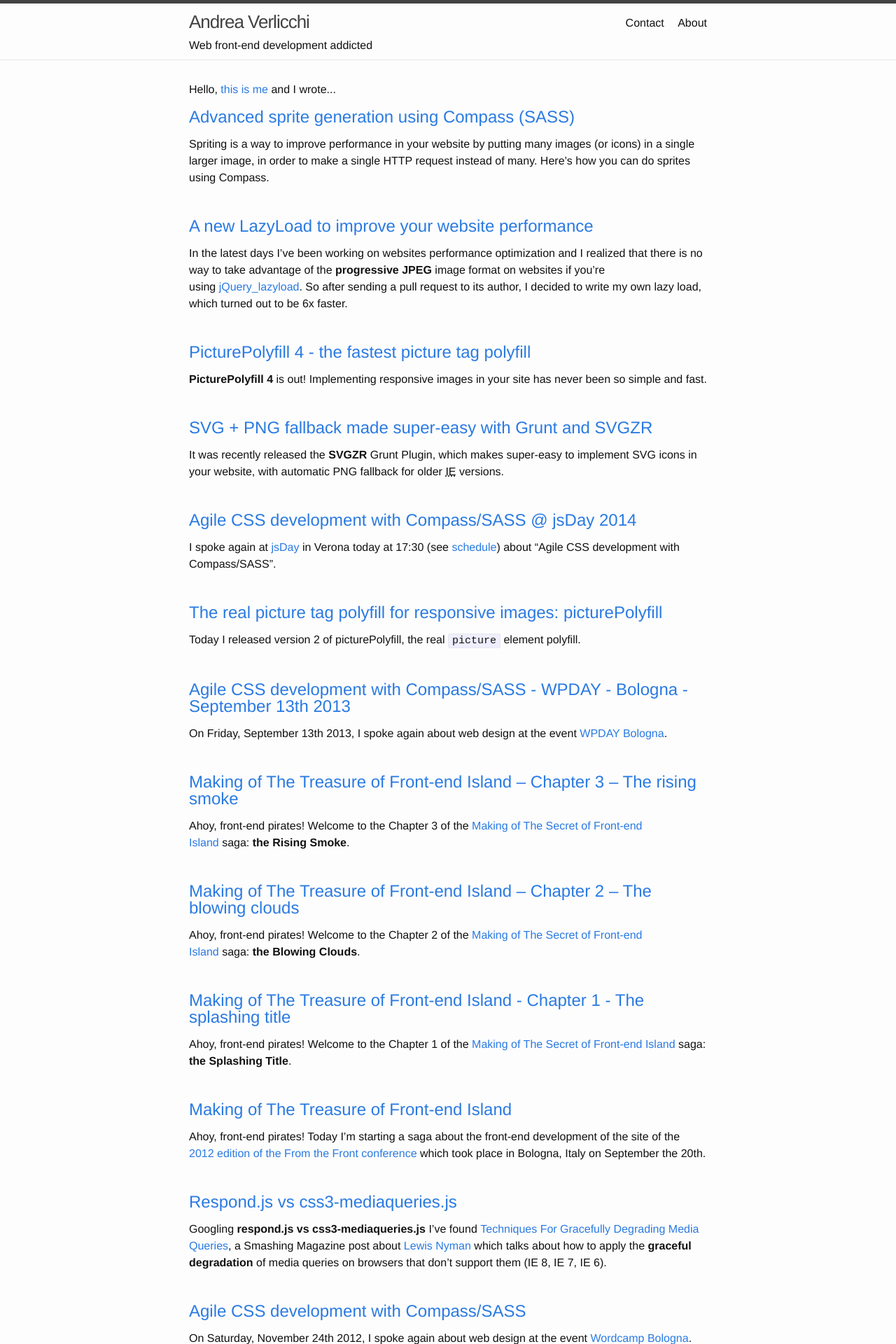
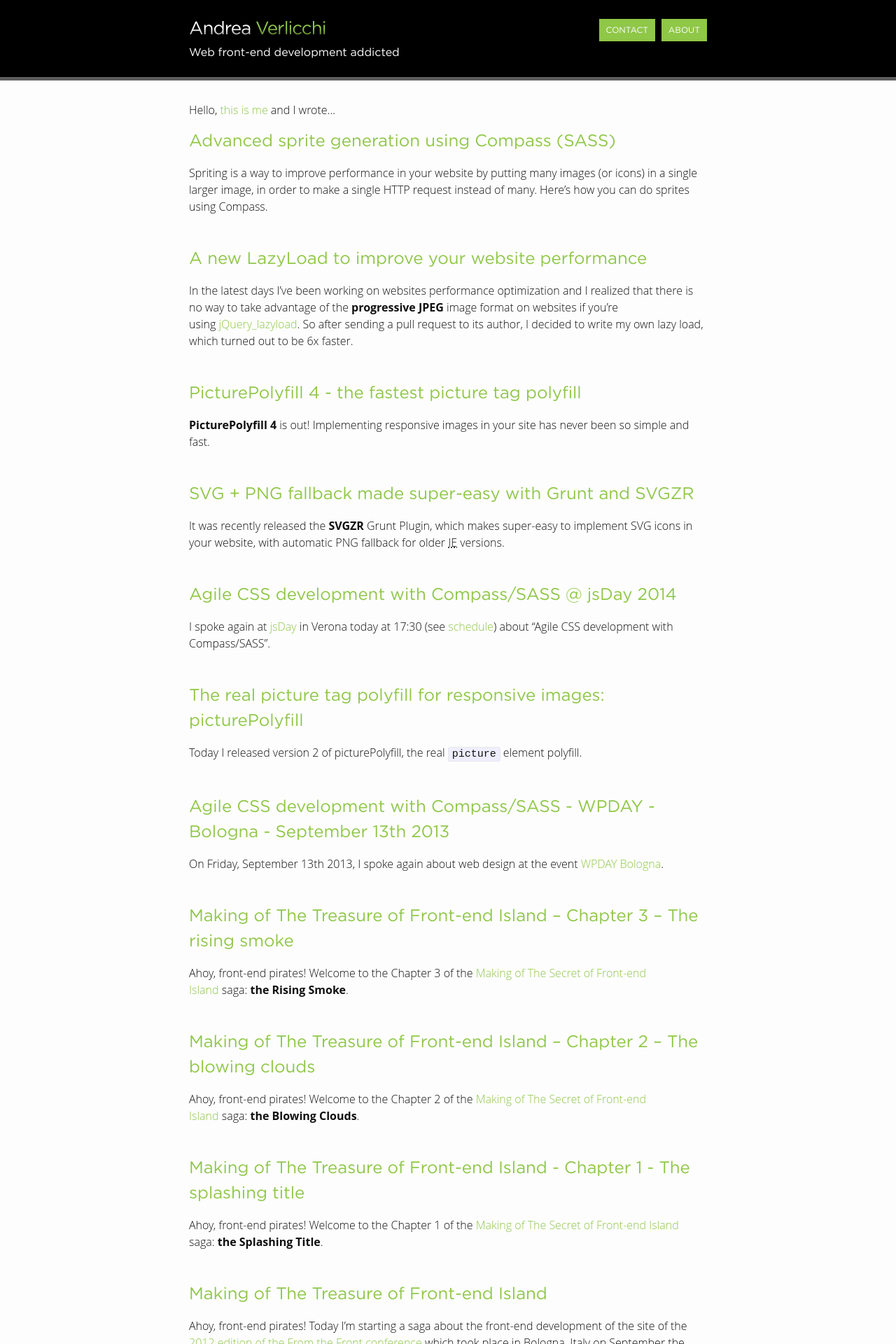
Before and after one commit to verlok/verlok.github.io, a Jekyll site: the page built from index.html, in a window 1280 px wide. Shown: the top 1920 px of the page at 70% size. Built offline with Jekyll 4.4.1, drawn with Linux system fonts in a browser that asks for light colours; comment, search, counter and statistics services are not loaded.

Commit message:
Graphic restyle

```diff
--- a/_sass/_base.scss
+++ b/_sass/_base.scss
@@ -1,3 +1,14 @@
+/**
+ * Defining Gotham font
+ */
+@font-face {
+    font-family: "Gotham";
+    src: url('../fonts/gotham-book.woff2') format('woff2'), /* Super Modern Browsers */
+         url('../fonts/gotham-book.woff') format('woff'), /* Pretty Modern Browsers */
+         url('../fonts/gotham-book.ttf')  format('truetype'); /* Safari, Android, iOS */
+}
+
+
 /**
  * Reset some basic elements
  */
@@ -81,6 +92,8 @@ li {
  */
 h1, h2, h3, h4, h5, h6 {
     font-weight: 300;
+    //line-height: 1;
+    font-family: $gotham-font-family;
 }
 
 
@@ -89,18 +102,11 @@ h1, h2, h3, h4, h5, h6 {
  * Links
  */
 a {
-    color: $brand-color;
+    color: $link-color;
     text-decoration: none;
 
-    &:visited {
-        color: darken($brand-color, 15%);
-    }
-
     &:hover {
-        $hoverColor: saturate($brand-color, 15%);
-        color: $hoverColor;
-        //text-decoration: none;
-        //border-bottom: 1px dotted darken($brand-color, 30%);
+        color: $link-color-hover;
     }
 }
 
@@ -198,9 +204,6 @@ pre {
         width: 16px;
         height: 16px;
         vertical-align: middle;
+    }
 
-        path {
-            fill: $grey-color;
-        }
-    }
 }
--- a/_sass/_layout.scss
+++ b/_sass/_layout.scss
@@ -2,17 +2,15 @@
  * Site header
  */
 .site-header {
-    border-top: 5px solid $grey-color-dark;
-    border-bottom: 1px solid $grey-color-light;
+    font-family: $gotham-font-family;
+    background: $toolbar-background-color;
+    border-bottom: 5px solid $grey-color-dark;
     min-height: 56px;
+    color: $text-color-on-dark;
 
-    // Positioning context for the mobile navigation icon
-    position: relative;
-
-    a:hover {
-        color: $brand-color;
+    .wrapper {
+        padding: $spacing-unit/2;
     }
-
 }
 
 .site-title {
@@ -33,28 +31,51 @@
     font-size: 26px;
     line-height: 36px;
     display: inline-block;
+
+    .name {
+        color: white;
+    }
     &,
     &:visited {
-        color: $grey-color-dark;
+        color: $link-color;
     }
+
+    span {
+        position: relative;
+    }
+    span:after {
+        content: '';
+        position: absolute;
+        top: 0; left: 0; right: 0; bottom: 0;
+        z-index: 1;
+        background-image: linear-gradient(to top, rgba(0,0,0,0.5), rgba(0,0,0,0) 50%);
+    }
+
 }
 
 .site-nav {
     float: right;
     line-height: 56px;
+    font-size: 12px;
+    text-transform: uppercase;
 
     .menu-icon {
         display: none;
     }
 
     .page-link {
-        color: $text-color;
+        padding: 10px;
+        background-color: $brand-color;
+        color: $text-color-on-dark;
         line-height: $base-line-height;
+        margin-left: $spacing-unit / 6;
+
 
         // Gaps between nav items, but not on the first one
         &:not(:first-child) {
             margin-left: 20px;
         }
+
     }
 
     ul {
@@ -63,10 +84,6 @@
     }
     li {
         display: inline;
-        margin-left: $spacing-unit / 2;
-        &:first-child {
-            margin-left: 0;
-        }
     }
 }
 
@@ -76,14 +93,32 @@
  * Site footer
  */
 .site-footer {
-    border-top: 1px solid $grey-color-light;
+    font-family: $gotham-font-family;
+    background-color: $toolbar-background-color;
+    border-top: 5px solid $grey-color-dark;
     padding: $spacing-unit 0;
-}
+    color: $text-color-on-dark;
+    a {
+        color: $brand-color-on-dark;
+        .icon > svg path {
+            fill: $text-color-on-dark;
+        }
+        &:hover {
+            color: saturate($brand-color-on-dark, 25%);
+            .icon > svg path {
+                fill: saturate($brand-color-on-dark, 25%);
+            }
+        }
+    }
 
-.footer-heading {
-    display: none;
-    /*font-size: 18px;
-    margin-bottom: $spacing-unit / 2;*/
+    .text {
+        padding-left: $spacing-unit/2;
+        border-left: 2px solid #BBBDC0;
+        float:right;
+        width: -webkit-calc(45% - (#{$spacing-unit} / 2));
+        width:         calc(45% - (#{$spacing-unit} / 2));
+
+    }
 }
 
 .contact-list,
@@ -92,46 +127,22 @@
     margin-left: 0;
 }
 
-.footer-col-wrapper {
-    font-size: 15px;
-    color: $grey-color;
-    margin-left: -$spacing-unit / 2;
-    @extend %clearfix;
+.contact-list {
+    .icon {
+        margin-right: .33em;
+        > svg path {
+            fill: $text-color;
+        }
+    }
+    a:hover {
+        .icon {
+            > svg path {
+                fill: $link-color-hover;
+            }
+        }
+    }
 }
 
-.footer-col {
-    float: left;
-    margin-bottom: $spacing-unit / 2;
-    padding-left: $spacing-unit / 2;
-}
-
-.footer-col-1 {
-    width: -webkit-calc(35% - (#{$spacing-unit} / 2));
-    width:         calc(35% - (#{$spacing-unit} / 2));
-}
-
-.footer-col-2 {
-    width: -webkit-calc(20% - (#{$spacing-unit} / 2));
-    width:         calc(20% - (#{$spacing-unit} / 2));
-}
-
-.footer-col-3 {
-    width: -webkit-calc(45% - (#{$spacing-unit} / 2));
-    width:         calc(45% - (#{$spacing-unit} / 2));
-}
-
-@include media-query($on-laptop) {
-    .footer-col-1,
-    .footer-col-2 {
-        width: -webkit-calc(50% - (#{$spacing-unit} / 2));
-        width:         calc(50% - (#{$spacing-unit} / 2));
-    }
-
-    .footer-col-3 {
-        width: -webkit-calc(100% - (#{$spacing-unit} / 2));
-        width:         calc(100% - (#{$spacing-unit} / 2));
-    }
-}
 
 @include media-query($on-palm) {
     .footer-col {
@@ -148,6 +159,10 @@
  */
 .page-content {
     padding: $spacing-unit 0;
+
+    .intro {
+        margin-bottom: $spacing-unit;
+    }
 }
 
 .page-heading {
@@ -162,11 +177,6 @@
         margin-bottom: $spacing-unit * 1.5;
     }
 
-    .home & {
-        h2 {
-            line-height: 1;
-        }
-    }
 }
 
 .post-meta {
--- a/css/main.scss
+++ b/css/main.scss
@@ -3,23 +3,31 @@
 ---
 @charset "utf-8";
 
+// Fonts
+$gotham-font-family: "Gotham", Helvetica, Arial, sans-serif;
+$base-font-family:   "Open Sans", Helvetica, Arial, sans-serif;
+$base-font-size:     16px;
+$small-font-size:    $base-font-size * 0.875;
+$base-line-height:   1.5;
 
-
-// Our variables
-$base-font-family: Helvetica, Arial, sans-serif;
-$base-font-size:   16px;
-$small-font-size:  $base-font-size * 0.875;
-$base-line-height: 1.5;
-
+// Space
 $spacing-unit:     30px;
 
-$text-color:       #111;
-$background-color: #fdfdfd;
-$brand-color:      #2a7ae2;
+// Colors
+$toolbar-background-color: black;
+$text-color-on-dark:       #FFF;
+$text-color:               #111;
+$background-color:         #fdfdfd;
+$brand-color:              #8FC747;
+$brand-color-on-dark:      #91CD95;
+
+$link-color:               $brand-color;
+$link-color-hover:         saturate($brand-color, 15%);
+
 
 $grey-color:       #828282;
 $grey-color-light: lighten($grey-color, 40%);
-$grey-color-dark:  darken($grey-color, 25%);
+$grey-color-dark:  darken($grey-color, 15%);
 
 // Width of the content area
 $content-width:    800px;
```
Also changed, not shown: fonts/gotham-book.ttf (added), fonts/gotham-book.woff (added), fonts/gotham-book.woff2 (added).
